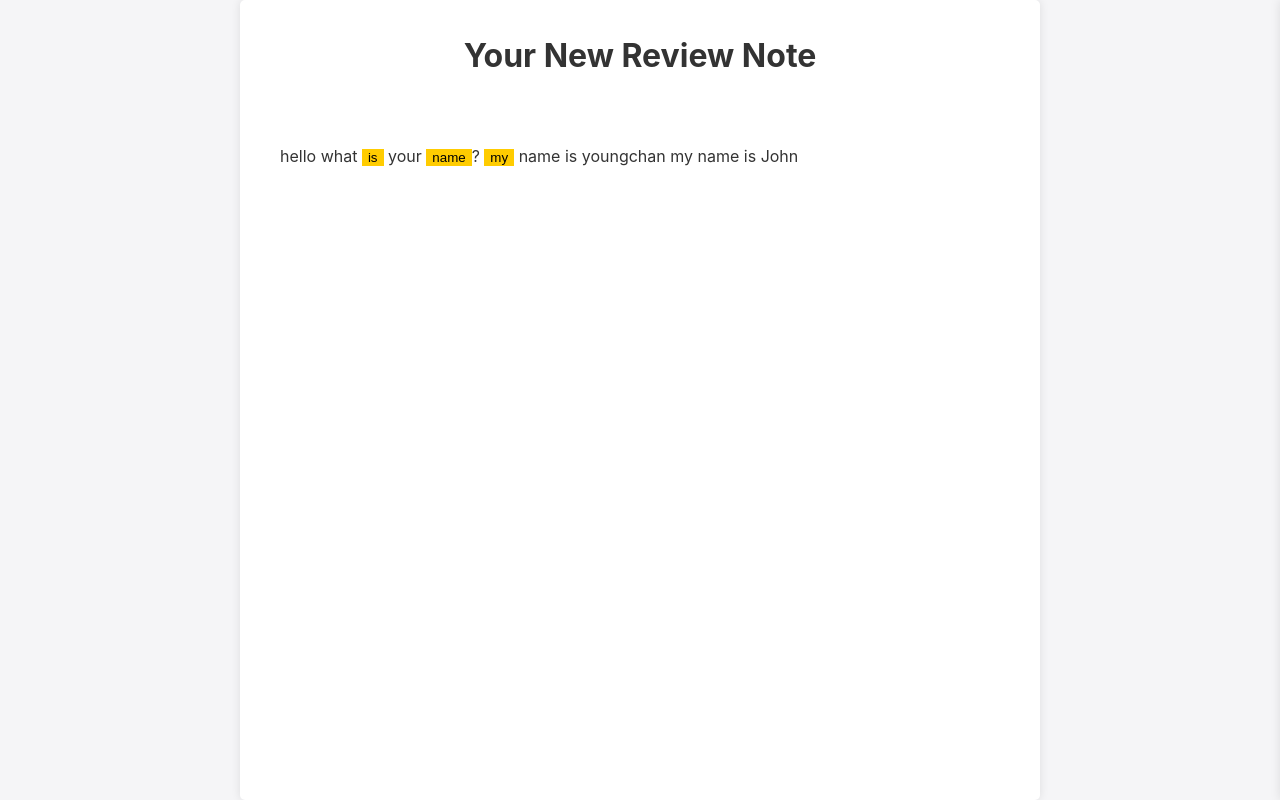
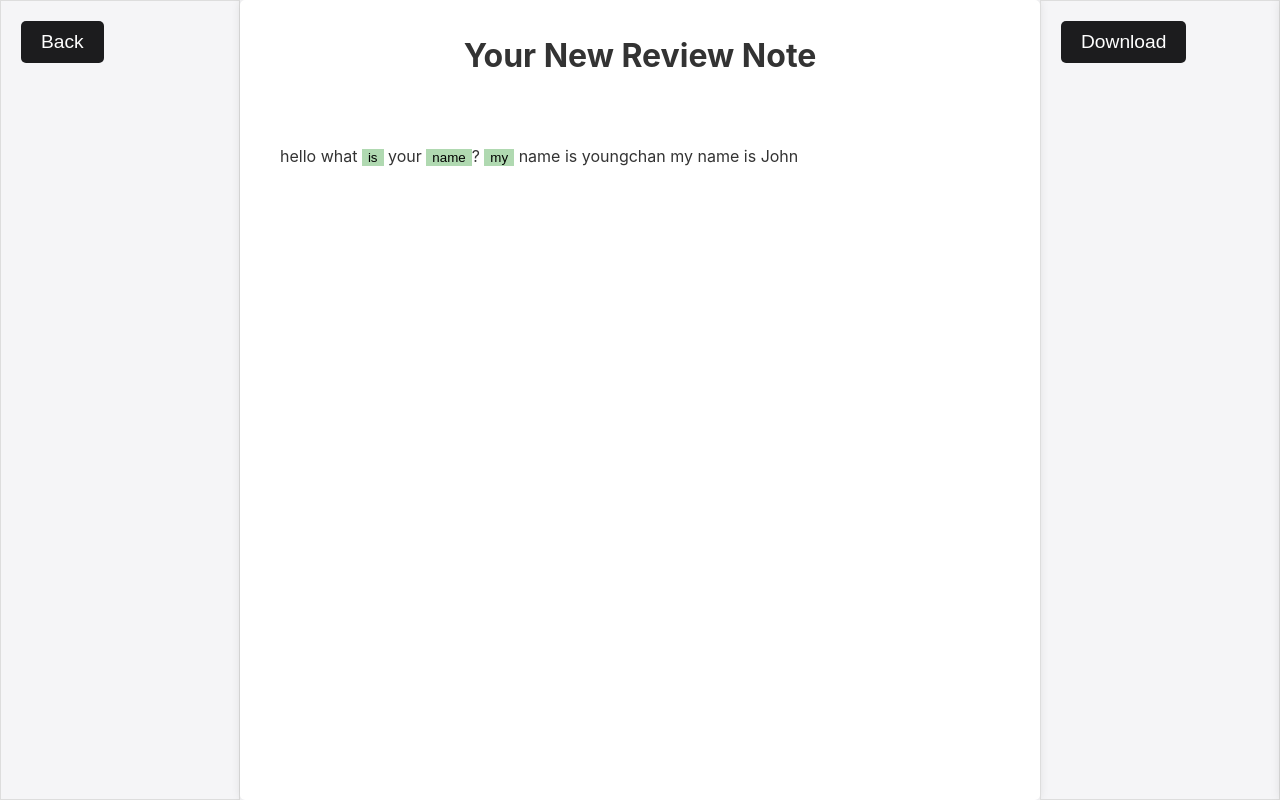
Before and after one commit to ycahnn/Re-Mind, a FastAPI app: template templates/result.html in a window 1280 px wide. Run offline with FastAPI, Linux system fonts and the light colour scheme; the template is opened without the code that fills it, so the values that code supplies are empty.

Commit message:
냅다 올림

```diff
--- a/static/styles.css
+++ b/static/styles.css
@@ -90,7 +90,8 @@ ul {
 }
 
 #start_button {
-    color: black;
+    background-color: white;
+    color:black;
     font-size: 1.2rem;
     font-weight: 500;
     border: none;
@@ -99,7 +100,6 @@ ul {
     -webkit-appearance: none;
     -moz-appearance: none;
     appearance: none;
-    background-color: rgb(255, 255, 255);
     border-radius: 5px;
     margin: 0 auto;
     margin-top: 3rem;
@@ -145,7 +145,7 @@ li {
 #slide1 {
     width: 100%;
     height: 100%;
-    background-color: black;
+    background-color: #618264;
     display: flex;
     flex-direction: column;
     align-items: center;
--- a/templates/result.html
+++ b/templates/result.html
@@ -1,13 +1,14 @@
 <!DOCTYPE html>
 <html lang="en">
-
   <head>
-    <meta charset="UTF-8">
-    <meta name="viewport" content="width=device-width, initial-scale=1.0">
+    <meta charset="UTF-8" />
+    <meta name="viewport" content="width=device-width, initial-scale=1.0" />
     <title>Result</title>
-    <link rel="stylesheet" href="../static/styles.css">
-    <link rel="stylesheet"
-        href="https://fonts.googleapis.com/css2?family=Material+Symbols+Outlined:opsz,wght,FILL,GRAD@20..48,100..700,0..1,-50..200" />
+    <link rel="stylesheet" href="../static/styles.css" />
+    <link
+      rel="stylesheet"
+      href="https://fonts.googleapis.com/css2?family=Material+Symbols+Outlined:opsz,wght,FILL,GRAD@20..48,100..700,0..1,-50..200"
+    />
     <style>
       #resultContainer {
         width: 50rem;
@@ -44,12 +45,12 @@
       .highlight {
         color: #000;
         border: none;
-            background-color: #ffcc00;
+        background-color: #B0D9B1;
         transition: 0.3s;
       }
 
       .highlight:hover {
-            background-color: #c3c302;
+        background-color: #D0E7D2;
       }
 
       #sidebarContents {
@@ -73,7 +74,7 @@
       }
 
       .material-symbols-outlined {
-            font-variation-settings: 'FILL' 0, 'wght' 400, 'GRAD' 0, 'opsz' 24;
+        font-variation-settings: "FILL" 0, "wght" 400, "GRAD" 0, "opsz" 24;
       }
 
       .question {
@@ -81,34 +82,66 @@
         word-wrap: break-word;
         margin-bottom: 3rem;
       }
+      .container {
+        display: flex;
+        height: 100%;
+        margin: 0 auto;
+      }
+      .column {
+        flex: 1;
+        padding: 20px;
+        box-sizing: border-box;
+        border: 1px solid #ddd;
+      }
     </style>
   </head>
 
   <body>
     <!-- <div id = "result"></div>
     <div id = "sidebar"></div> -->
-    <div id = "resultContainer">
+    <div class="container">
+      <div class="column">
+        <button id="submit_button" type="submit" onclick="back_clicked()">Back</button>
+      </div>
+      <div id="resultContainer">
         <div id="result">
-            <h1 style = "text-align: center; margin-top: 0; margin-bottom:4rem;padding-top: 2rem;;">Your New Review Note</h1>
+          <h1
+            style="
+              text-align: center;
+              margin-top: 0;
+              margin-bottom: 4rem;
+              padding-top: 2rem;
+            "
+          >
+            Your New Review Note
+          </h1>
         </div>
       </div>
+      <div class="column">
+        <button id="submit_button" type="submit" onclick="download_clicked()">Download</button>
+      </div>
+    </div>
+
     <div id="sidebar">
-        <div style="position: relative; width:100%">
-            <button id="closeButton" type=button onclick=sidebarClose()><span class="material-symbols-outlined">close</span>
+      <div style="position: relative; width: 100%">
+        <button id="closeButton" type="button" onclick="sidebarClose()">
+          <span class="material-symbols-outlined">close</span>
         </button>
       </div>
-        <ul id="sidebarContents">
-        </ul>
+      <ul id="sidebarContents"></ul>
     </div>
     <script>
+      let testString =
+        "hello what is your name? my name is youngchan my name is John"; //요약본
 
-        let testString = "hello what is your name? my name is youngchan my name is John";   //요약본
-
-
-        const myDict = {        //문항과, 해당 문항과 관련된 키워드
-            "문항1. 안녕하세요 제 이름은 뭘까요 우하하 너무 졸리다 빨리 집에 가고 싶지만 견뎌내야 합니다.": ["is", "my", "banana"],
-            "문항2. 안녕하십니까 몸과 정신이 피곤하네요. 평소에 운동을 열심히 하고 몸관리를 했다면 어땠을까요?": ["red", "name", "blue"],
-            "문항3. 안녕하세요 제 이름은 뭘까요 우하하 너무 졸리다 빨리 집에 가고 싶지만 견뎌내야 합니다.": ["hi", "green", "my"],
+      const myDict = {
+        //문항과, 해당 문항과 관련된 키워드
+        "문항1. 안녕하세요 제 이름은 뭘까요 우하하 너무 졸리다 빨리 집에 가고 싶지만 견뎌내야 합니다.":
+          ["is", "my", "banana"],
+        "문항2. 안녕하십니까 몸과 정신이 피곤하네요. 평소에 운동을 열심히 하고 몸관리를 했다면 어땠을까요?":
+          ["red", "name", "blue"],
+        "문항3. 안녕하세요 제 이름은 뭘까요 우하하 너무 졸리다 빨리 집에 가고 싶지만 견뎌내야 합니다.":
+          ["hi", "green", "my"],
       };
 
       // 딕셔너리의 모든 value를 하나의 배열로 합침
@@ -116,13 +149,14 @@
 
       // 키워드 리스트
       let keywords = [...new Set(allValues)];
-        console.log("keyword", keywords)
-        let keywords2 = [...keywords]
-        console.log("ketyword2", keywords2)
+      console.log("keyword", keywords);
+      let keywords2 = [...keywords];
+      console.log("ketyword2", keywords2);
       let tokens = testString.match(/\w+|\W+/g);
 
       let resultList = [""];
-        for (let i = 0; i < tokens.length; i++) {   //키워드 기준으로 분할
+      for (let i = 0; i < tokens.length; i++) {
+        //키워드 기준으로 분할
         let word = tokens[i];
         // if (word.trim() !== "") { // This line is commented out since it is not present in the original Python code
         if (keywords.includes(word)) {
@@ -134,89 +168,90 @@
         }
         // } // This line is commented out since it is not present in the original Python code
       }
-        console.log("ketyword2", keywords2)
-        console.log(resultList)
+      console.log("ketyword2", keywords2);
+      console.log(resultList);
 
-        console.log(keywords2.includes(resultList[1]))
+      console.log(keywords2.includes(resultList[1]));
 
       function process() {
-            console.log("process run")
-            const parentDiv = document.getElementById('result');
+        console.log("process run");
+        const parentDiv = document.getElementById("result");
 
         for (word of resultList) {
           if (keywords2.includes(word)) {
-                    console.log("keyword in")
-                    const newSpan = document.createElement('span');
-                    const button = document.createElement('button');
+            console.log("keyword in");
+            const newSpan = document.createElement("span");
+            const button = document.createElement("button");
             button.textContent = word;
-                    button.classList.add('highlight')
-                    button.addEventListener('click', function () {
+            button.classList.add("highlight");
+            button.addEventListener("click", function () {
               buttonClick(button.textContent); // 버튼 클릭 시 실행할 함수 호출
             });
 
-                    newSpan.appendChild(button)
-                    parentDiv.appendChild(newSpan)
-                }
-                else {
-                    console.log("keyword out")
+            newSpan.appendChild(button);
+            parentDiv.appendChild(newSpan);
+          } else {
+            console.log("keyword out");
 
-                    const newSpan = document.createElement('span');
+            const newSpan = document.createElement("span");
             newSpan.textContent = word;
-                    parentDiv.appendChild(newSpan)
+            parentDiv.appendChild(newSpan);
           }
         }
       }
       process();
 
       function buttonClick(word) {
-            console.log("word", word)
+        console.log("word", word);
         sidebarMove(); //사이드바 움직임
         findKeysByValueInArray(word); //사이드바에 오답 추가
       }
       function sidebarClose() {
-            const myObject = document.getElementById('sidebar');
+        const myObject = document.getElementById("sidebar");
 
-            console.log("buttonclicked")
+        console.log("buttonclicked");
         if (sidebar_opened == 1) {
-                myObject.style.transform = 'translateX(0)';
+          myObject.style.transform = "translateX(0)";
           sidebar_opened = 0;
         }
       }
-        var sidebar_opened = 0
+      var sidebar_opened = 0;
       function sidebarMove() {
-            const myObject = document.getElementById('sidebar');
+        const myObject = document.getElementById("sidebar");
         if (sidebar_opened == 0) {
-                myObject.style.transform = 'translateX(-100%)';
+          myObject.style.transform = "translateX(-100%)";
           sidebar_opened = 1;
         }
-            console.log("move")
+        console.log("move");
       }
 
       function findKeysByValueInArray(value) {
         const foundKeys = [];
-            console.log("value", value)
+        console.log("value", value);
         for (const key in myDict) {
           if (Array.isArray(myDict[key]) && myDict[key].includes(value)) {
             foundKeys.push(key);
           }
         }
-            console.log("keys", foundKeys)
+        console.log("keys", foundKeys);
 
-            const parentDiv = document.getElementById('sidebarContents');
+        const parentDiv = document.getElementById("sidebarContents");
         while (parentDiv.firstChild) {
-                console.log("delete")
+          console.log("delete");
 
           parentDiv.removeChild(parentDiv.firstChild);
         }
         for (question of foundKeys) {
-                console.log(question)
-                const newDiv = document.createElement('div');
-                newDiv.classList.add("question")
+          console.log(question);
+          const newDiv = document.createElement("div");
+          newDiv.classList.add("question");
           newDiv.textContent = question;
           parentDiv.appendChild(newDiv);
         }
       }
+      function back_clicked(){
+        window.location.href = 'index.html';
+      }
     </script>
   </body>
-
 </html>
```
Also changed, not shown: templates/index.html (+6 -3 lines). Lines whose indentation alone changed are shown as unchanged.
